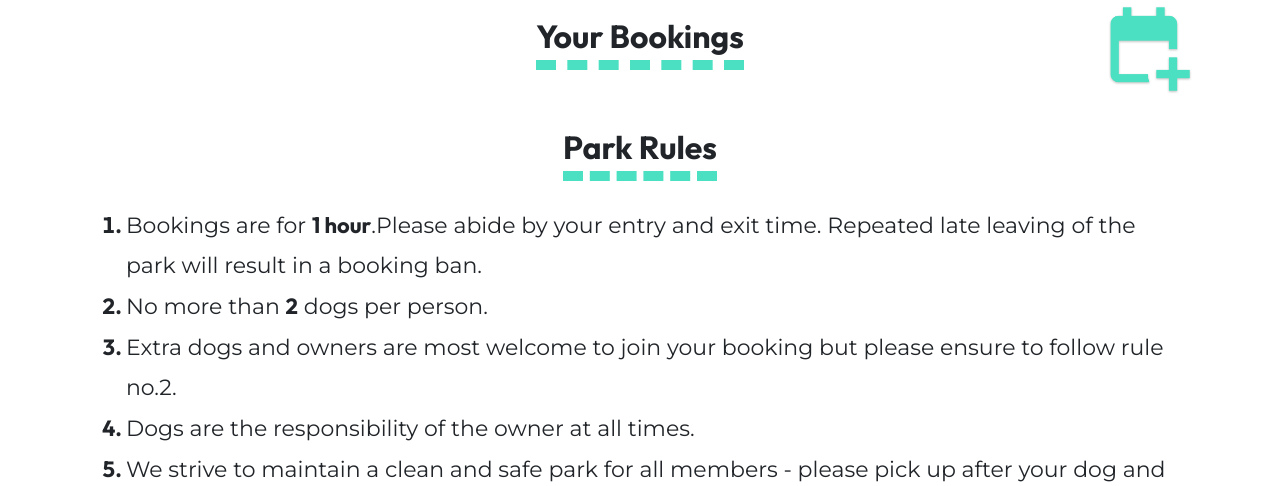
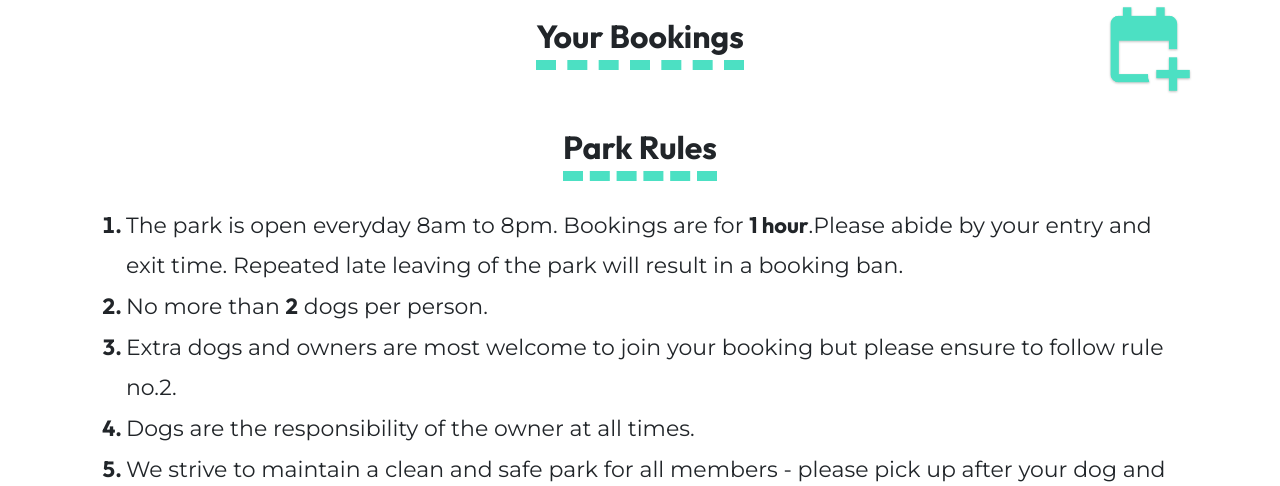
Before and after one commit to amylour/FreeFido_v2, a Django app: page /booking/ in a window 1280 px wide. Shown: the part 151-637 px from the top of the page. Run offline with Django 3.2, Linux system fonts and the light colour scheme; the visitor is signed in with stand-in values (Sample User, id 1); data that the repository does not hold is empty; parts of the project's set-up code (start-up, migrations or seed data) failed here and were passed over; some libraries are stand-ins or nearby versions.

Commit message:
edit: park rules

```diff
--- a/booking/templates/booking/booking_home_page.html
+++ b/booking/templates/booking/booking_home_page.html
@@ -70,7 +70,7 @@
 <div class="container my-4 w-100">
     <h2 class="section-title" id="booking">Park Rules</h2>
     <ol class="park-rules section-p my-3">
-        <li> Bookings are for <strong>1 hour</strong>.Please abide by your entry and exit time. Repeated late leaving of the park will result in a booking ban.</li>
+        <li> The park is open everyday 8am to 8pm. Bookings are for <strong>1 hour</strong>.Please abide by your entry and exit time. Repeated late leaving of the park will result in a booking ban.</li>
         <li> No more than <strong>2</strong> dogs per person.</li>
         <li> Extra dogs and owners are most welcome to join your booking but please ensure to follow rule no.2.</li>
         <li> Dogs are the responsibility of the owner at all times.</li>
```
